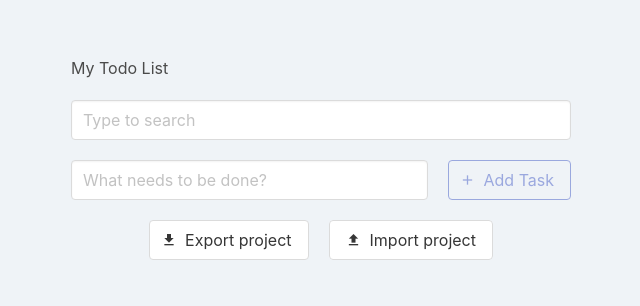
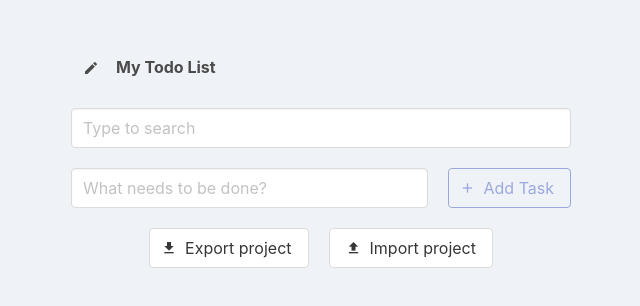
Before and after one commit to vitalii-bilyi-zp/todo, a Vue app: page / in a window 1280 px wide. Shown: the part 242-548 px from the top of the page, without its empty margins (319-959 px from the left). Built offline with nearby package versions, Linux system fonts and the light colour scheme.

Commit message:
feat: project name editing logic

```diff
--- a/src/components/TodoProject.vue
+++ b/src/components/TodoProject.vue
@@ -31,6 +31,9 @@ function initProject(): void {
         id: Date.now().toString(),
         name: "My Todo List",
     };
+    store.dispatch(ActionTypes.SET_PROJECT, project);
+}
+function updateProject(project: Project): void {
     store.dispatch(ActionTypes.SET_PROJECT, project);
 }
 
@@ -264,7 +267,7 @@ function validateProjectStructure(object: any): boolean {
 <template>
     <div class="todo-project">
         <div class="project-item">
-            <TodoProjectHeader :title="store.state.project.name" />
+            <TodoProjectHeader :project="store.state.project" @update-project="updateProject" />
         </div>
         <div class="project-item">
             <TodoProjectSearchForm @search="setSearchTerm" />
--- a/src/components/TodoProjectHeader.vue
+++ b/src/components/TodoProjectHeader.vue
@@ -1,12 +1,88 @@
 <script setup lang="ts">
+import EditableText from "@/components/EditableText.vue";
+
+import type { Project } from "@/interfaces";
+import { type Ref, ref } from "vue";
+
 interface Props {
-    title: string;
+    project: Project;
 }
-const props = withDefaults(defineProps<Props>(), {
-    title: "My Todo List",
-});
+const props = defineProps<Props>();
+
+interface Emits {
+    (e: "updateProject", project: Project): void;
+}
+const emit = defineEmits<Emits>();
+
+const newProjectName: Ref<string> = ref(props.project.name);
+const projectNameError: Ref<string> = ref("");
+const editState: Ref<boolean> = ref(false);
+function startEditing(): void {
+    if (editState.value) {
+        return;
+    }
+
+    newProjectName.value = props.project.name;
+    editState.value = true;
+}
+function stopEditing(): void {
+    if (!editState.value) {
+        return;
+    }
+
+    if (!newProjectName.value) {
+        projectNameError.value = "This field is mandatory";
+        return;
+    }
+
+    editState.value = false;
+    emit("updateProject", {
+        ...props.project,
+        name: newProjectName.value,
+    });
+}
 </script>
 
-<template>{{ props.title }}</template>
+<template>
+    <div class="project-header">
+        <button :disabled="editState" class="button is-text" @click="startEditing">
+            <span class="icon">
+                <i class="mdi mdi-pencil"></i>
+            </span>
+        </button>
+        <EditableText
+            class="header-text"
+            :is-editing="editState"
+            :error="projectNameError"
+            v-model="newProjectName"
+            @update:modelValue="projectNameError = ''"
+            @submit="stopEditing"
+            @blur="stopEditing"
+        >
+            <p class="project-name">{{ props.project.name }}</p>
+        </EditableText>
+    </div>
+</template>
 
-<style scoped></style>
+<style scoped lang="scss">
+.project-header {
+    display: flex;
+    align-items: flex-start;
+
+    .button {
+        margin-right: 5px;
+    }
+
+    .header-text {
+        flex-grow: 1;
+
+        .project-name {
+            font-weight: 700;
+            min-height: 2.5em;
+            padding-top: calc(0.5em - 1px);
+            overflow: hidden;
+            text-overflow: ellipsis;
+        }
+    }
+}
+</style>
```
